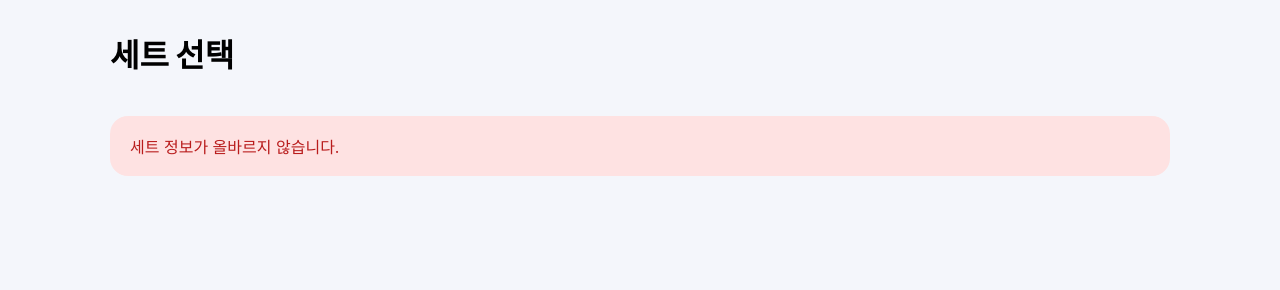
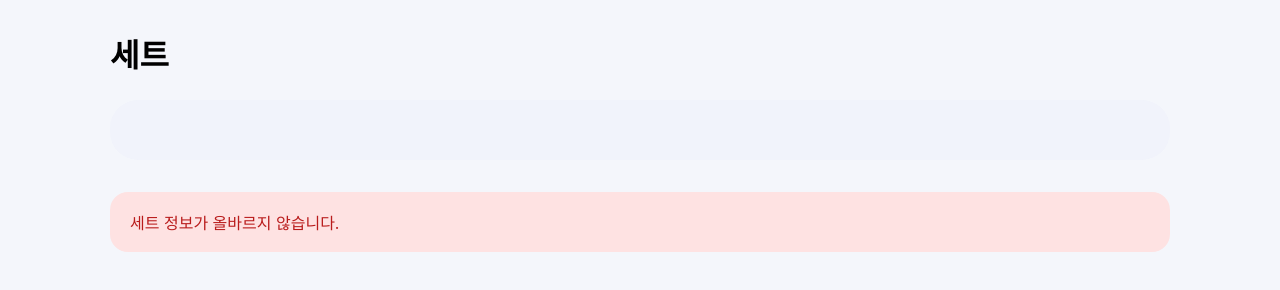
Before and after one commit to blossomedu/blossomenglish, a plain HTML site: page units-detail.html in a window 1280 px wide. Drawn offline with Linux system fonts and the light colour scheme; a web font is replaced by a local one.

Commit message:
Add files via upload

```diff
--- a/units-detail.html
+++ b/units-detail.html
@@ -2,7 +2,7 @@
 <html lang="ko">
 <head>
   <meta charset="UTF-8" />
-  <title>어휘 학습 - 유닛 선택</title>
+  <title>세트 선택</title>
   <meta name="viewport" content="width=device-width, initial-scale=1.0" />
   <link href="https://cdn.jsdelivr.net/npm/pretendard/dist/web/variable/pretendardvariable.css" rel="stylesheet" />
 
@@ -17,15 +17,17 @@
 
     body {
       background: #f4f6fb;
+      margin: 0;
       padding: 30px 0 60px;
     }
 
     .page {
       max-width: 1100px;
       margin: 0 auto;
-      padding: 0 20px 40px;
+      padding: 0 20px;
     }
 
+    /* 상단: 세트 번호만 크게 표시 */
     .page-header {
       margin-bottom: 24px;
     }
@@ -33,31 +35,26 @@
     .page-title {
       font-size: 32px;
       font-weight: 900;
-      margin-bottom: 4px;
     }
 
-    .page-subtitle {
-      font-size: 16px;
-      color: #6b7280;
-    }
-
+    /* 카드 영역 */
     .set-area {
       background: #f1f3fb;
       border-radius: 28px;
-      padding: 26px 24px 30px;
+      padding: 30px 24px;
       display: grid;
-      grid-template-columns: repeat(5, 1fr);
+      grid-template-columns: repeat(4, 1fr);
       gap: 16px;
     }
 
     .set-card {
       background: #ffffff;
-      border-radius: 18px;
-      height: 54px;
+      border-radius: 20px;
+      height: 64px;
       display: flex;
       align-items: center;
       justify-content: center;
-      font-size: 15px;
+      font-size: 16px;
       font-weight: 600;
       color: #111827;
       cursor: pointer;
@@ -67,30 +64,26 @@
 
     .set-card:hover {
       transform: translateY(-3px);
-      box-shadow: 0 16px 32px rgba(15, 23, 42, 0.12);
+      box-shadow: 0 14px 30px rgba(15, 23, 42, 0.1);
     }
 
+    /* 에러 메시지 */
     .error-box {
-      margin-top: 40px;
+      margin-top: 32px;
       padding: 18px 20px;
       border-radius: 18px;
       background: #fee2e2;
       color: #b91c1c;
+      font-size: 16px;
     }
 
     @media (max-width: 900px) {
-      .set-area {
-        grid-template-columns: repeat(4, 1fr);
-      }
-    }
-
-    @media (max-width: 700px) {
       .set-area {
         grid-template-columns: repeat(3, 1fr);
       }
     }
 
-    @media (max-width: 500px) {
+    @media (max-width: 700px) {
       .set-area {
         grid-template-columns: repeat(2, 1fr);
       }
@@ -101,67 +94,60 @@
 
 <div class="page">
   <header class="page-header">
-    <div class="page-title" id="page-title">세트 선택</div>
-    <div class="page-subtitle" id="page-subtitle"></div>
+    <!-- 여기 숫자(세트 번호)만 표시됨 -->
+    <div class="page-title" id="page-title">세트</div>
   </header>
 
   <section class="set-area" id="set-area">
-    <!-- JS로 유닛 버튼 생성 -->
+    <!-- JS로 1~60 유닛 카드 생성 -->
   </section>
 
-  <div id="error-box" class="error-box" style="display:none;"></div>
+  <!-- 에러 메시지 들어갈 자리 -->
+  <div id="error-container"></div>
 </div>
 
 <script>
+  // URL 파라미터 읽기
   const params = new URLSearchParams(window.location.search);
-  const stage = params.get("stage");        // "1", "2", "3" (학교 시험은 나중에)
-  // set 또는 group 둘 중 하나를 받아서 사용
-  let setParam = params.get("group");
-  if (!setParam) setParam = params.get("set");
+  const stage = params.get("stage");        // "1", "2", "3" (필수)
+  const rawSet = params.get("set");         // 세트 번호 (1~27 중 일부)
 
-  const titleEl = document.getElementById("page-title");
-  const subtitleEl = document.getElementById("page-subtitle");
-  const areaEl = document.getElementById("set-area");
-  const errorBox = document.getElementById("error-box");
+  const titleEl   = document.getElementById("page-title");
+  const areaEl    = document.getElementById("set-area");
+  const errorWrap = document.getElementById("error-container");
 
-  // ----- 기본 검증 -----
-  const setIndex = Number(setParam); // 1~9 (단계 화면에서 보이는 숫자)
-  const validStage = stage === "1" || stage === "2" || stage === "3";
-  const validSetIndex = Number.isInteger(setIndex) && setIndex >= 1 && setIndex <= 9;
+  const setNumber = Number(rawSet);
 
-  if (!validStage || !validSetIndex) {
-    areaEl.style.display = "none";
-    errorBox.style.display = "block";
-    errorBox.textContent = "세트 정보가 올바르지 않습니다.";
+  let isValid = false;
+
+  // 단계별 허용 세트 범위
+  if (stage === "1" && setNumber >= 1  && setNumber <= 9)   isValid = true;
+  if (stage === "2" && setNumber >= 10 && setNumber <= 18)  isValid = true;
+  if (stage === "3" && setNumber >= 19 && setNumber <= 27)  isValid = true;
+
+  // stage 또는 set 이 이상하면 에러 처리
+  if (!stage || !rawSet || Number.isNaN(setNumber) || !isValid) {
+    areaEl.innerHTML = "";
+    const msg = document.createElement("div");
+    msg.className = "error-box";
+    msg.textContent = "세트 정보가 올바르지 않습니다.";
+    errorWrap.appendChild(msg);
   } else {
-    // ----- 실제 세트 번호 계산 -----
-    // 1단계 : 1~9
-    // 2단계 : 10~18  (이전 단계까지 9개였으니 +9)
-    // 3단계 : 19~27  (앞의 18개 + setIndex)
-    let realSetNumber;
-    if (stage === "1") {
-      realSetNumber = setIndex;
-    } else if (stage === "2") {
-      realSetNumber = 9 + setIndex;    // 10~18
-    } else {
-      realSetNumber = 18 + setIndex;   // 19~27
-    }
+    // 상단에 세트 번호만 표시 (예: 1, 10, 19 ...)
+    titleEl.textContent = String(setNumber);
 
-    titleEl.textContent = `${realSetNumber} 세트`;
-    subtitleEl.textContent = `${realSetNumber}-1 ~ ${realSetNumber}-60 중에서 학습할 유닛을 선택하세요.`;
-
-    // ----- 유닛 카드 생성 (1~60) -----
+    // 1~60 유닛 카드 생성
+    areaEl.innerHTML = "";
     for (let i = 1; i <= 60; i++) {
-      const unitLabel = `${realSetNumber}-${i}`;
+      const unitId = `${setNumber}-${i}`;  // 예: "1-1", "10-1", "19-1" ...
 
       const card = document.createElement("div");
       card.className = "set-card";
-      card.textContent = unitLabel;
+      card.textContent = unitId;
 
       card.onclick = () => {
-        // quiz.html 로 이동
-        // unit 값만 제대로 맞으면 quiz 쪽 WORD_SETS[unit] 만 맞춰 주면 된다.
-        location.href = `quiz.html?stage=${stage}&unit=${unitLabel}`;
+        // quiz.html 로 이동 (기존 규칙 그대로)
+        location.href = `quiz.html?stage=${stage}&unit=${unitId}`;
       };
 
       areaEl.appendChild(card);
```
